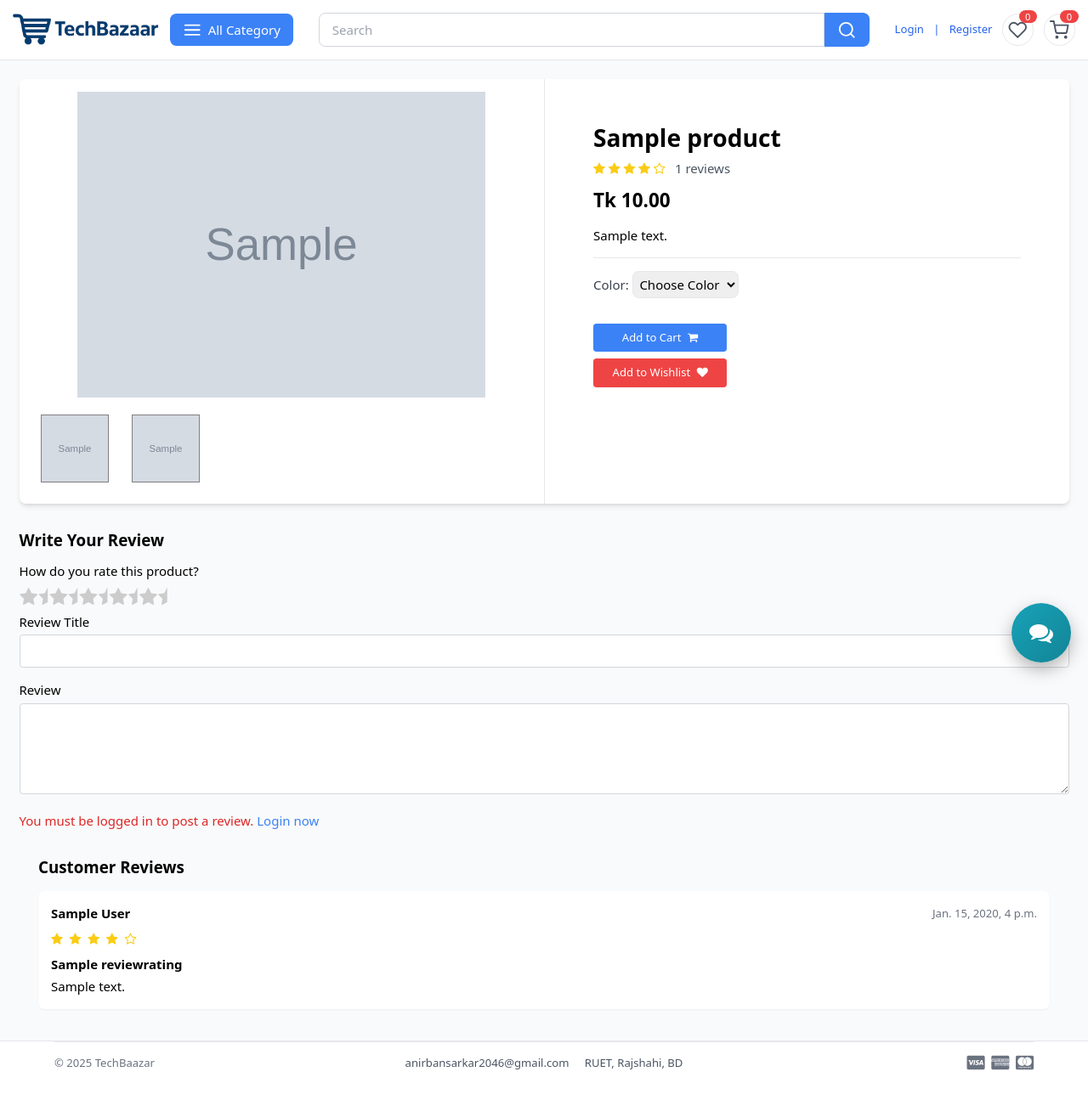
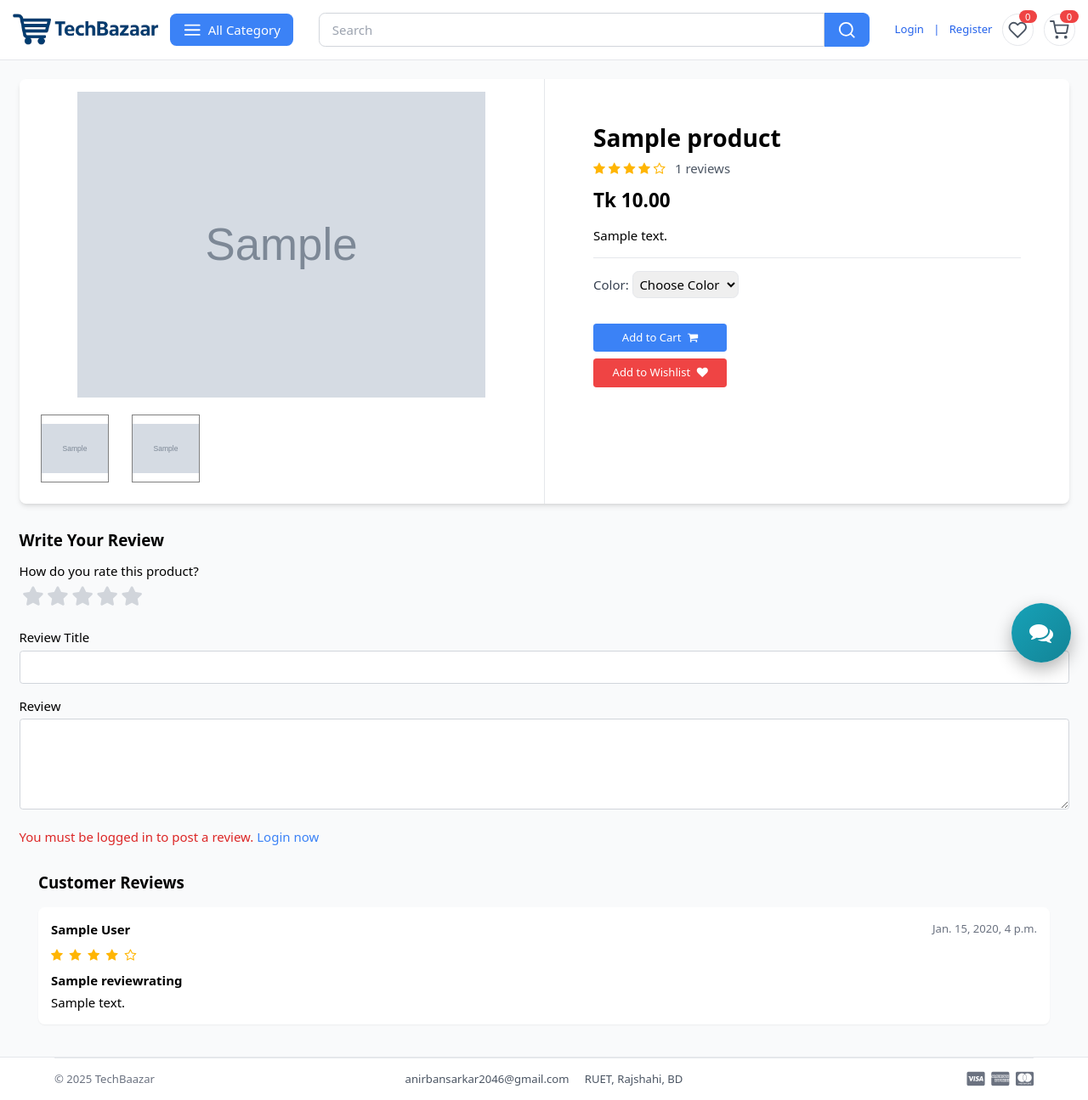
Before and after one commit to Anirban2046/TechBazaar-Tech-Store-WebApp-using-Django-and-TailwindCSS, a Django app: a page that uses templates/store/product_detail.html in a window 1280 px wide. Shown: the whole page at 85% size. Before the commit the page ends 1260 px from the top, so only its background shows below. Run offline with Django 5.2, Linux system fonts and the light colour scheme; tables that the repository leaves empty hold one stand-in row (values such as "Sample post"); grey boxes marked "Sample" are stand-in pictures; some libraries are stand-ins or nearby versions; some web fonts are replaced.

Commit message:
Review star system updated

```diff
--- a/techbazaar/static/css/custom.css
+++ b/techbazaar/static/css/custom.css
@@ -1,75 +1,61 @@
-/* ========================
-   Star Rating Styles
-   ======================== */
-
-/* Hide radio buttons */
-.rate > input {
+/* Hide Radio button */
+.rate > input{
   display: none;
 }
 
-/* Star container */
-.rate {
-  display: flex;
-  flex-direction: row;  /* normal left-to-right order */
-  font-size: 1.5rem;
+.rate{
+  display: inline-block;;
+  border: 0;
 }
 
-/* Star labels */
-.rate > label {
-  font-family: FontAwesome;
-  cursor: pointer;
-  color: #ccc;           /* default gray */
-  margin: 0 0.05rem;
-  position: relative;
+.rate > label{
+  float: right;
 }
 
-/* Full star */
-.rate > label:before {
-  content: "\f005";      /* FontAwesome full star */
+/* Showing the stars */
+.rate > label:before{
+  display: inline-block;
+  font-size: 1.1rem;
+  font-family: FontAwesome;
+  content: "\f005";
+  margin:0;
+  padding:0.3rem .2rem;
+  cursor: pointer;
 }
 
 /* Half star */
-.rate > label.half:before {
-  content: "\f089";      /* FontAwesome half star */
+.rate .half:before{
+  content: "\f089";
+  position: absolute;
+  padding-right: 0;
 }
 
-/* Highlight stars on hover and checked */
-.rate > input:checked ~ label,
-.rate > label:hover,
-.rate > label:hover ~ label {
-  color: #ffb503;        /* gold */
+/* Click and hover */
+input:checked ~ label, label:hover ~ label{
+  color: #ffb503;
 }
 
-/* Hover effect when a star is already selected */
-.rate > input:checked ~ label:hover,
-.rate > input:checked ~ label:hover ~ label {
-  color: #cc9000;        /* darker gold */
+/* hover hightlight */
+input:checked + label:hover, input:checked ~ label:hover,input:checked ~ label:hover ~ label,
+label:hover ~ input:checked ~ label{
+  color: #cc9000;
 }
 
-/* Prevent text selection on stars */
-.rate > label::selection {
-  background: none;
+.rating-star i{
+  color: #ffb503 !important;
 }
 
-/* ========================
-   Thumbnail / Product Images
-   ======================== */
-
-ul.thumb {
-  margin: 0 auto;
+ul.thumb{
+  margin:0 auto;
   padding: 0;
   float: left;
 }
-
-ul.thumb li {
+ul.thumb li{
   list-style: none;
   margin: 10px;
 }
-
-ul.thumb li img {
+ul.thumb li img{
   width: 80px;
   height: 80px;
   border: 1px solid grey;
-  object-fit: cover;
-  cursor: pointer;
 }
--- a/templates/store/product_detail.html
+++ b/templates/store/product_detail.html
@@ -52,21 +52,6 @@
             <!-- Description -->
             <p class="mb-4">{{ single_product.description|safe }}</p>
             <hr class="my-4">
-
-            {% comment %} <!-- Color Selection -->
-            <div class="mb-4">
-              <h6 class="font-medium mb-1">Choose Color</h6>
-              <div class="inline-block w-1/2">
-                <select name="color" class="w-full border border-gray-300 rounded py-2 px-3" required>
-                  <option value="" disabled selected>Select</option>
-                  {% for i in single_product.variation_set.colors %}
-                    <option value="{{ i.variation_value|lower }}">{{ i.variation_value|capfirst }}</option>
-                  {% endfor %}
-                </select>
-              </div>
-            </div>
-
-            <hr class="my-4"> {% endcomment %}
 
             <!-- STOCK & ADD TO CART -->
               {% if single_product.stock > 0 %}
@@ -130,18 +115,17 @@
         <!-- Rating -->
         <div class="mb-4">
           <label class="block font-medium mb-1">How do you rate this product?</label>
-            <div class="rate">
-              <input type="radio" id="rating10" name="rating" value="5" required /><label for="rating10" title="5"></label>
-              <input type="radio" id="rating9" name="rating" value="4.5" required /><label for="rating9" class="half" title="4.5"></label>
-              <input type="radio" id="rating8" name="rating" value="4" required /><label for="rating8" title="4"></label>
-              <input type="radio" id="rating7" name="rating" value="3.5" required /><label for="rating7" class="half" title="3.5"></label>
-              <input type="radio" id="rating6" name="rating" value="3" required /><label for="rating6" title="3"></label>
-              <input type="radio" id="rating5" name="rating" value="2.5" required /><label for="rating5" class="half" title="2.5"></label>
-              <input type="radio" id="rating4" name="rating" value="2" required /><label for="rating4" title="2"></label>
-              <input type="radio" id="rating3" name="rating" value="1.5" required /><label for="rating3" class="half" title="1.5"></label>
-              <input type="radio" id="rating2" name="rating" value="1" required /><label for="rating2" title="1"></label>
-              <input type="radio" id="rating1" name="rating" value="0.5" required /><label for="rating1" class="half" title="0.5"></label>
+            <!-- Rating stars -->
+              <div class="rating flex flex-row-reverse justify-end space-x-1">
+              {% for i in "54321" %}
+                <input type="radio" name="rating" id="star{{ i }}" value="{{ i }}" class="hidden peer" required />
+                <label for="star{{ i }}" class="cursor-pointer text-gray-300 text-2xl peer-checked:text-yellow-400 hover:text-yellow-400">
+                  <i class="fas fa-star"></i>
+                </label>
+              {% endfor %}
             </div>
+            <br>
+
         <!-- Review Title -->
         <div class="mb-4">
           <label class="block font-medium mb-1">Review Title</label>
@@ -199,6 +183,15 @@
 </section>
 
 
+<!-- Review Stars -->
+<style>
+  .rating label:hover,
+  .rating label:hover ~ label,
+  .rating input:checked ~ label {
+    color: #fbbf24; /* Tailwind yellow-400 */
+  }
+</style>
+
 <!-- ImageGallery Script -->
 <script>
 function changeImage(el) {
```
Also changed, not shown: static/css/custom.css (+33 -47 lines), techbazaar/views.py (+21 -17 lines), templates/home.html (+23 -13 lines).
